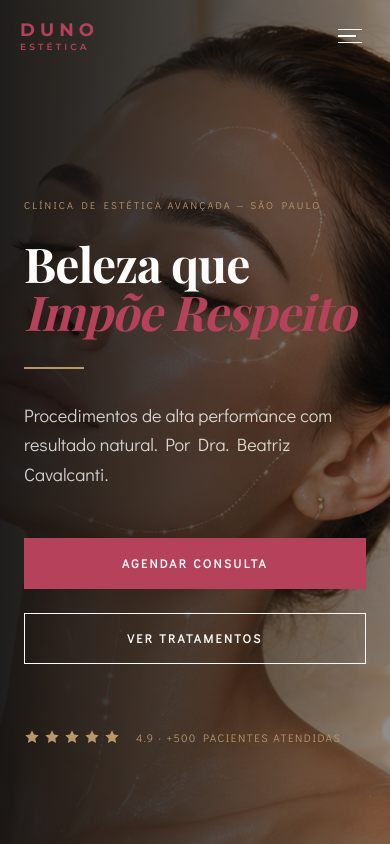
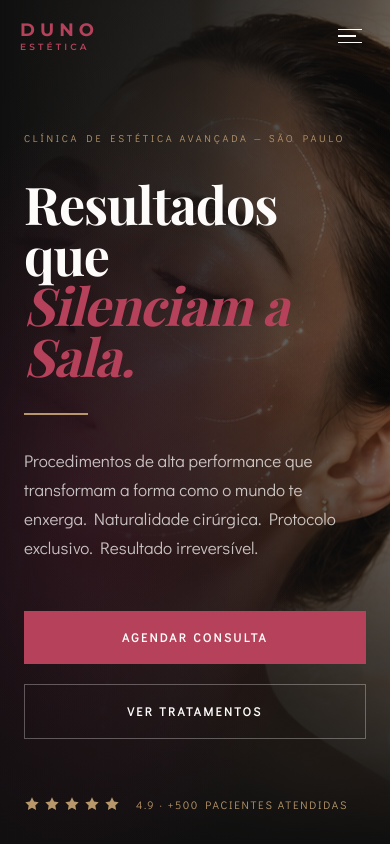
Before and after one commit to matheusetecestudo-sys/Site-de-clinica-de-est-tica, a React (Vite) app: page / in a window 390 px wide. Shown: the top 844 px of the page. Built offline with nearby package versions, Linux system fonts and the light colour scheme; a web font is replaced by a local one.

Commit message:
feat: optimize service cards for mobile and desktop with permanent visibility and WhatsApp button

```diff
--- a/src/App.tsx
+++ b/src/App.tsx
@@ -275,38 +275,55 @@ export default function App() {
       {/* [SEÇÃO 01 — HERO] */}
       <section className="relative min-h-[100dvh] flex flex-col bg-black overflow-hidden">
         <div className="absolute inset-0 z-0">
-          <img src="/images/banner01 (3).png" alt="Clínica" className="w-full h-full object-cover object-top" />
-          <div className="absolute inset-0 bg-gradient-to-r from-black/90 via-black/60 to-black/20" />
-          <div className="absolute inset-0 bg-black/30" />
+          <img src="/images/banner01 (3).png" alt="Clínica" className="w-full h-full object-cover object-top scale-[1.03]" />
+          {/* Degradê principal: esquerda escura para transparente */}
+          <div className="absolute inset-0 bg-gradient-to-r from-black via-black/75 to-black/10" />
+          {/* Degradê inferior: base escura para transparente */}
+          <div className="absolute inset-0 bg-gradient-to-t from-black via-black/40 to-transparent" />
+          {/* Degradê superior: topo escuro suave */}
+          <div className="absolute inset-0 bg-gradient-to-b from-black/60 via-transparent to-transparent" />
+          {/* Brilho rosa sutil no canto esquerdo */}
+          <div className="absolute inset-0 bg-[radial-gradient(ellipse_at_20%_60%,rgba(219,39,119,0.12)_0%,transparent_55%)]" />
         </div>
 
         <div className="relative z-10 w-full flex-1 flex flex-col justify-center px-[clamp(24px,5vw,7vw)] pt-[100px]">
-          <div className="max-w-[700px]">
+          <div className="max-w-[720px]">
             <motion.div
-              initial={{ opacity: 0, y: 30 }}
+              initial={{ opacity: 0, y: 40 }}
               animate={{ opacity: 1, y: 0 }}
-              transition={{ duration: 1, ease: "easeOut" }}
+              transition={{ duration: 1.1, ease: [0.16, 1, 0.3, 1] }}
             >
-              <span className="font-sans uppercase text-gold text-[10px] tracking-[0.22em] mb-6 block">CLÍNICA DE ESTÉTICA AVANÇADA — SÃO PAULO</span>
-              <h1 className="font-display font-bold text-white text-[clamp(48px,7vw,90px)] leading-[1.0] mb-2">
-                Beleza que <br />
-                <span className="font-display italic text-rose">Impõe Respeito</span>
+              <span className="font-sans uppercase text-gold text-[10px] tracking-[0.28em] mb-8 block">
+                CLÍNICA DE ESTÉTICA AVANÇADA — SÃO PAULO
+              </span>
+
+              <h1 className="font-display font-bold text-white text-[clamp(52px,7.5vw,96px)] leading-[0.97] mb-4">
+                Resultados que<br />
+                <span className="font-display italic text-rose">Silenciam a Sala.</span>
               </h1>
-              <div className="line-decorative my-[32px] w-[60px] h-[2px]"></div>
-              <p className="font-sans text-white/80 text-[18px] md:text-[20px] leading-[1.65] max-w-[500px]">
-                Procedimentos de alta performance com resultado natural. Por Dra. Beatriz Cavalcanti.
+
+              <div className="line-decorative my-[32px] w-[64px] h-[2px]"></div>
+
+              <p className="font-sans text-white/75 text-[17px] md:text-[19px] leading-[1.7] max-w-[480px] mb-12">
+                Procedimentos de alta performance que transformam a forma como o mundo te enxerga. Naturalidade cirúrgica. Protocolo exclusivo. Resultado irreversível.
               </p>
 
-              <div className="flex flex-col sm:flex-row gap-6 mt-12 w-full sm:w-auto">
-                <a href={whatsappUrl} className="btn-primary w-full sm:w-auto text-center px-[40px]">AGENDAR CONSULTA</a>
-                <a href="#tratamentos" className="btn-secondary border-white text-white hover:bg-white hover:text-black w-full sm:w-auto text-center px-[40px]">VER TRATAMENTOS</a>
+              <div className="flex flex-col sm:flex-row gap-5 w-full sm:w-auto">
+                <a href={whatsappUrl} className="btn-primary w-full sm:w-auto text-center px-[44px] py-[16px]">
+                  AGENDAR CONSULTA
+                </a>
+                <a href="#tratamentos" className="btn-secondary border-white/30 text-white hover:bg-white hover:text-black w-full sm:w-auto text-center px-[44px] py-[16px]">
+                  VER TRATAMENTOS
+                </a>
               </div>
 
-              <div className="mt-16 flex items-center gap-4">
+              <div className="mt-14 flex items-center gap-4">
                 <div className="flex gap-1">
                   {[...Array(5)].map((_, i) => <StarIcon key={i} className="text-gold" size={16} />)}
                 </div>
-                <span className="font-sans text-[11px] md:text-[12px] uppercase text-gold tracking-[0.14em]">4.9 · +500 pacientes atendidas</span>
+                <span className="font-sans text-[11px] md:text-[12px] uppercase text-gold tracking-[0.16em]">
+                  4.9 · +500 pacientes atendidas
+                </span>
               </div>
             </motion.div>
           </div>
@@ -392,28 +409,32 @@ export default function App() {
             <p className="font-sans text-[16px] text-warm-gray">Protocolos personalizados para realçar sua beleza natural</p>
           </div>
 
-          <div className="grid grid-cols-1 sm:grid-cols-2 md:grid-cols-3 gap-[2px] bg-white">
+          <div className="grid grid-cols-2 md:grid-cols-3 gap-[2px] bg-white">
             {SERVICES.map((srv, i) => (
               <motion.div
                 {...fadeInUp}
                 transition={{ delay: i * 0.08 }}
                 key={i}
-                className="relative aspect-square group overflow-hidden cursor-pointer"
+                className="relative aspect-[0.75/1] md:aspect-[0.85/1] group overflow-hidden"
               >
-                <img src={srv.image} alt={srv.title} className="w-full h-full object-cover transition-transform duration-[400ms] ease-out group-hover:scale-[1.015]" />
-                <div className="absolute inset-0 bg-gradient-to-t from-black/70 via-black/20 to-transparent transition-colors duration-[400ms] group-hover:from-black/85 group-hover:via-black/50" />
+                <img src={srv.image} alt={srv.title} className="w-full h-full object-cover transition-transform duration-[600ms] ease-out group-hover:scale-105" />
+                <div className="absolute inset-0 bg-gradient-to-t from-black/95 via-black/40 to-transparent" />
 
-                <div className="absolute top-4 right-4 bg-rose px-[12px] py-[4px]">
-                  <span className="font-sans text-[8px] uppercase text-white tracking-[0.14em]">{srv.category}</span>
+                <div className="absolute top-3 right-3 md:top-4 md:right-4 bg-rose/90 backdrop-blur-sm px-[8px] py-[3px] md:px-[12px] md:py-[4px]">
+                  <span className="font-sans text-[7px] md:text-[9px] uppercase text-white tracking-[0.14em] font-bold">{srv.category}</span>
                 </div>
 
-                <div className="absolute bottom-0 left-0 right-0 p-[20px] flex flex-col">
-                  <h3 className="font-display text-[22px] text-white mb-2">{srv.title}</h3>
-                  <p className="font-sans text-[13px] text-white/70 opacity-0 h-0 group-hover:opacity-100 group-hover:h-auto transition-all duration-300 overflow-hidden line-clamp-2 mb-3">
+                <div className="absolute bottom-0 left-0 right-0 p-[14px] md:p-[24px] flex flex-col justify-end h-full">
+                  <h3 className="font-display text-[17px] md:text-[26px] text-white mb-1.5 md:mb-3 leading-tight">{srv.title}</h3>
+                  <p className="font-sans text-[10px] md:text-[14px] text-white/85 line-clamp-2 md:line-clamp-3 mb-3 md:mb-5 leading-relaxed">
                     {srv.description}
                   </p>
-                  <a href={whatsappUrl} className="font-sans text-[10px] uppercase text-rose tracking-[0.16em] opacity-0 group-hover:opacity-100 transition-opacity duration-200 mt-auto flex items-center gap-1">
-                    SAIBA MAIS &rarr;
+                  <a
+                    href={whatsappUrl}
+                    className="bg-rose text-white text-[9px] md:text-[11px] font-sans font-bold uppercase tracking-[0.15em] py-2.5 md:py-3.5 px-4 flex items-center justify-center gap-2 w-full hover:bg-[#8E2E43] transition-all duration-300 shadow-lg"
+                  >
+                    <WhatsAppIcon size={14} />
+                    <span className="whitespace-nowrap">AGENDAR AGORA</span>
                   </a>
                 </div>
               </motion.div>
```
